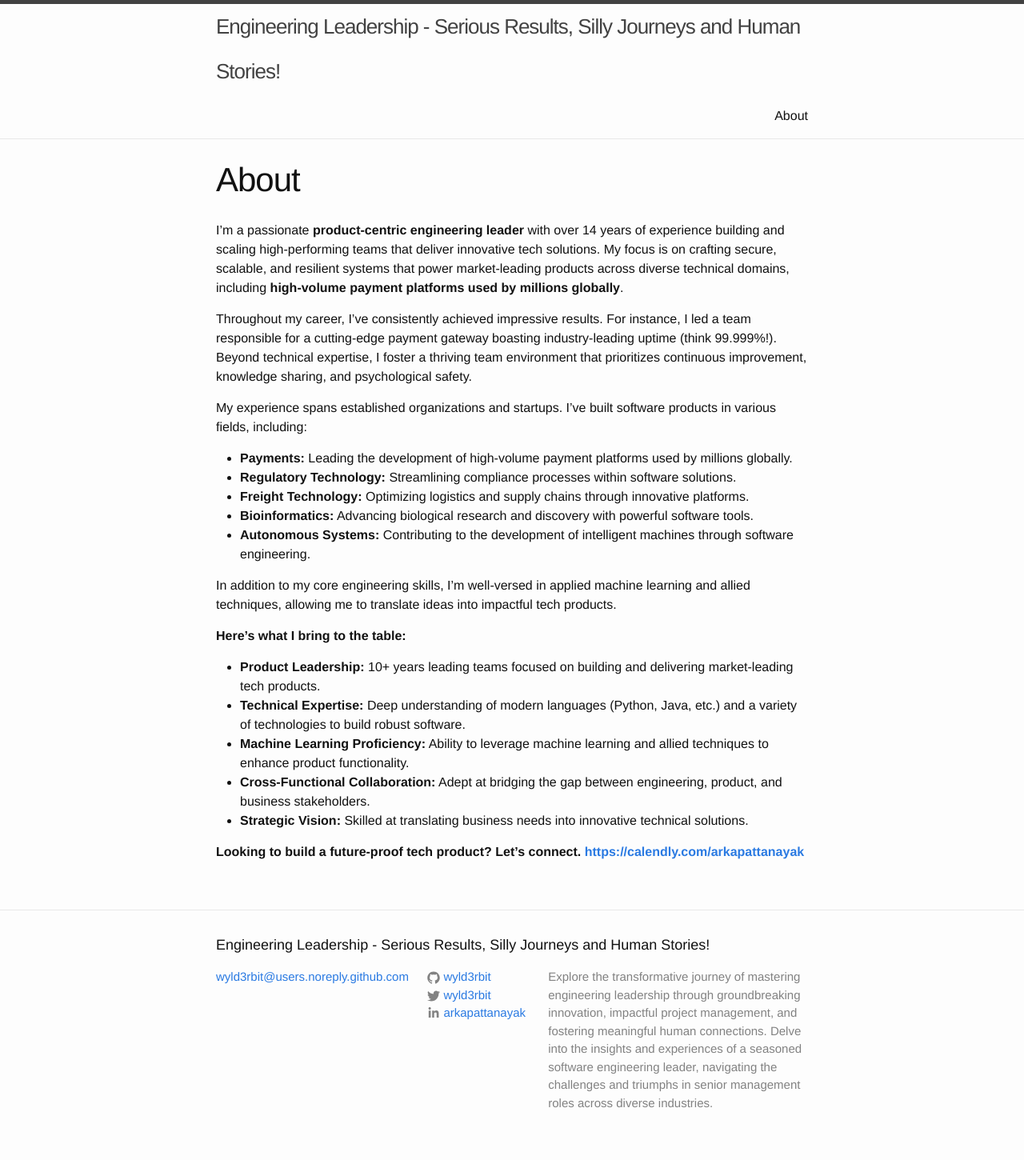
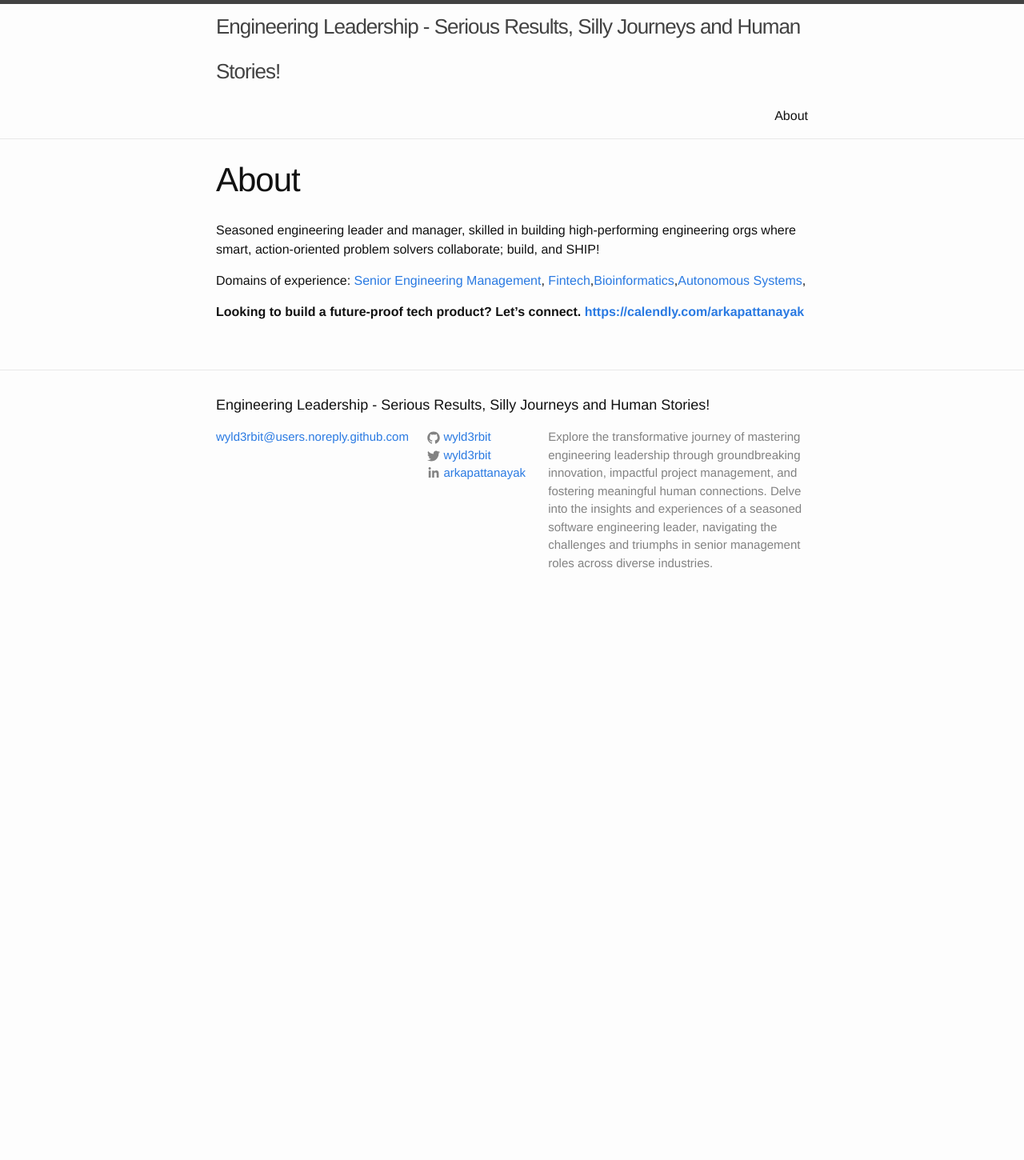
Before and after one commit to wyld3rbit/wyld3rbit.github.io, a Jekyll site: the page built from about.md, in a window 1280 px wide. Shown: the whole page at 80% size. Built offline with Jekyll 4.4.1, drawn with Linux system fonts in a browser that asks for light colours; after the commit the page ends 900 px from its top, so only the background shows below that.

Commit message:
Update about.md
Updated about page

```diff
--- a/about.md
+++ b/about.md
@@ -5,26 +5,8 @@ author: Arka P
 permalink: /about/
 ---
 
-I'm a passionate **product-centric engineering leader** with over 14 years of experience building and scaling high-performing teams that deliver innovative tech solutions. My focus is on crafting secure, scalable, and resilient systems that power market-leading products across diverse technical domains, including **high-volume payment platforms used by millions globally**.
+Seasoned engineering leader and manager, skilled in building high-performing engineering orgs where smart, action-oriented problem solvers collaborate; build, and SHIP!
 
-Throughout my career, I've consistently achieved impressive results. For instance, I led a team responsible for a cutting-edge payment gateway boasting industry-leading uptime (think 99.999%!). Beyond technical expertise, I foster a thriving team environment that prioritizes continuous improvement, knowledge sharing, and psychological safety.
-
-My experience spans established organizations and startups. I've built software products in various fields, including:
-
--   **Payments:** Leading the development of high-volume payment platforms used by millions globally.
--   **Regulatory Technology:** Streamlining compliance processes within software solutions.
--   **Freight Technology:** Optimizing logistics and supply chains through innovative platforms.
--   **Bioinformatics:** Advancing biological research and discovery with powerful software tools.
--   **Autonomous Systems:** Contributing to the development of intelligent machines through software engineering.
-
-In addition to my core engineering skills, I'm well-versed in applied machine learning and allied techniques, allowing me to translate ideas into impactful tech products.
-
-**Here's what I bring to the table:**
-
--   **Product Leadership:** 10+ years leading teams focused on building and delivering market-leading tech products.
--   **Technical Expertise:** Deep understanding of modern languages (Python, Java, etc.) and a variety of technologies to build robust software.
--   **Machine Learning Proficiency:** Ability to leverage machine learning and allied techniques to enhance product functionality.
--   **Cross-Functional Collaboration:** Adept at bridging the gap between engineering, product, and business stakeholders.
--   **Strategic Vision:** Skilled at translating business needs into innovative technical solutions.
+Domains of experience: [Senior Engineering Management](https://www.platohq.com/@arka-pattanayak-60671430), [Fintech](https://www.braintreepayments.com/),[Bioinformatics](https://medicine.osu.edu/departments/biomedical-informatics),[Autonomous Systems](https://columbusstartupweek2016.sched.com/workmailap),
 
 **Looking to build a future-proof tech product? Let's connect. <https://calendly.com/arkapattanayak>**
```
